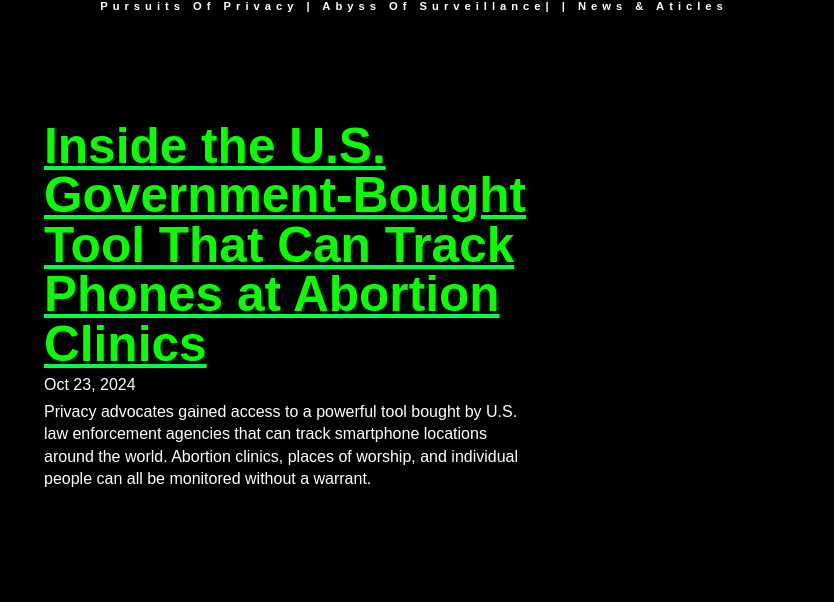
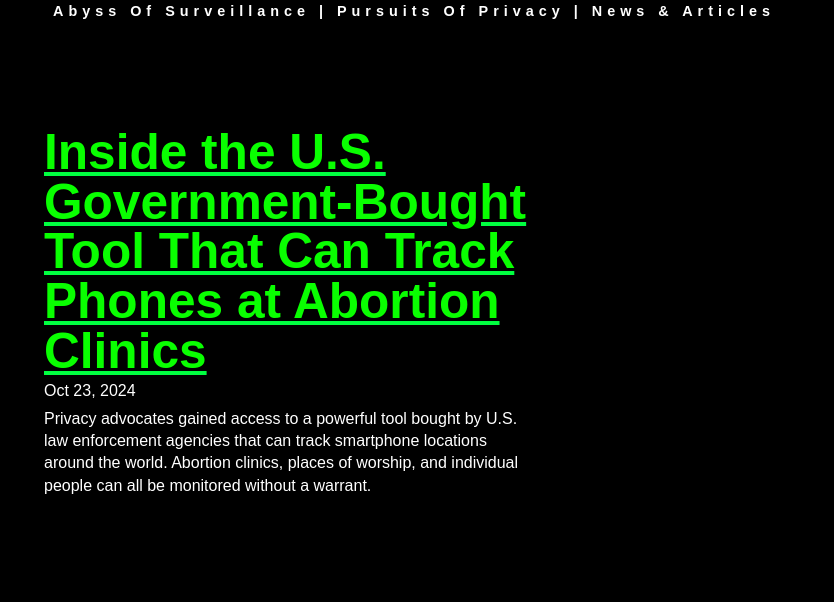
Before and after one commit to hyperdetect/hyperdetect.github.io, a plain HTML site: page index.html in a window 1280 px wide. Shown: the part 259-861 px from the top of the page, without its empty margins (226-1060 px from the left). Drawn offline with Linux system fonts and the light colour scheme.

Commit message:
chance subhead size

```diff
--- a/index.html
+++ b/index.html
@@ -27,7 +27,7 @@
 
 h2 {
     color: rgb(255, 255, 255);
-    font-size: 0.7em; /* Adjust this value for subheading size */
+    font-size: 0.9em; /* Adjust this value for subheading size */
     text-align: right;
     margin-top: 2; /* No space above the subheading */
     margin-bottom: 0; /* Remove space below the subheading */
@@ -94,7 +94,7 @@ h2 {
 </head>
 <body>
     <h1>Hyper Detect</h1>
-    <h2> Pursuits Of Privacy | Abyss Of Surveillance| | News & Aticles </h2>
+    <h2> Abyss Of Surveillance | Pursuits Of Privacy | News & Articles</h2>
 
     <div class="container">
         <div class="left-column">
```
